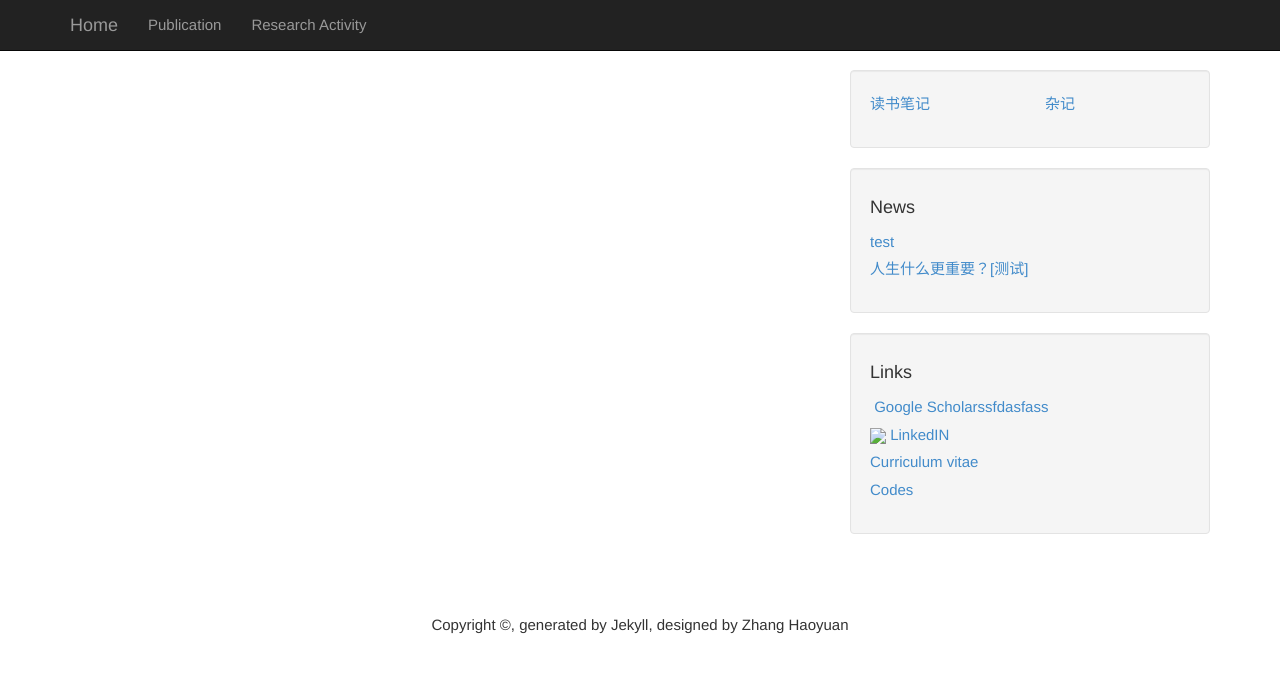
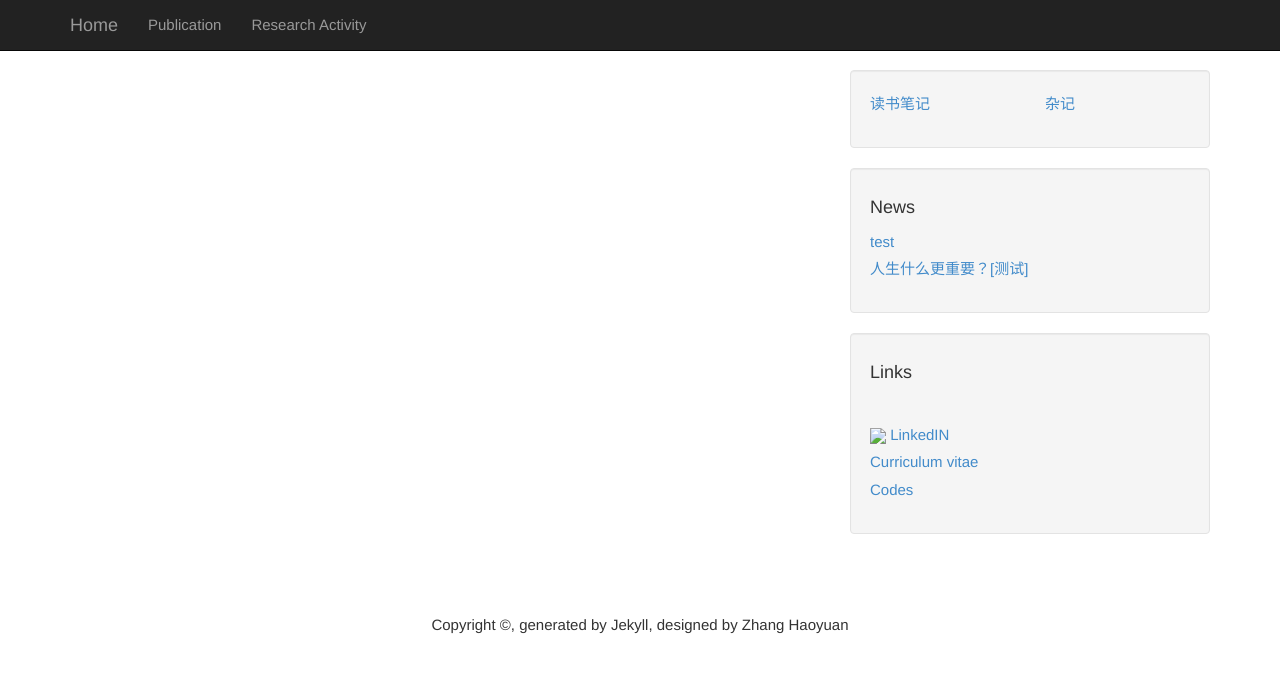
Before and after one commit to july0905/haoyuanzhang1990.github.io, a Jekyll site: the page built from pub.md, in a window 1280 px wide. Shown: the top 673 px of the page. Built offline with Jekyll 4.4.1, drawn with Linux system fonts in a browser that asks for light colours.

Commit message:
Update friend_links.html

```diff
--- a/_includes/friend_links.html
+++ b/_includes/friend_links.html
@@ -1,10 +1,9 @@
             <ul class="list-unstyled">
               <li>
-                    <img src="_includes/google.png"/ class="img-circle"/ alt="">
                     <a href="https://scholar.google.co.uk/citations?user=gc4d914AAAAJ&hl=en">
-                      Google Scholarssfdasfass
+                       <img src="_includes/google.png"/ class="img-circle"/ alt="">
                     </a>
-                  </li>
+              </li>
               <li>
                     <img class="profile-picture" src="/_includes/linkedin.png"/>
                     <a href="https://www.linkedin.com/in/haoyuan-zhang-b4541492/?trk=hp-identity-photo">
```
